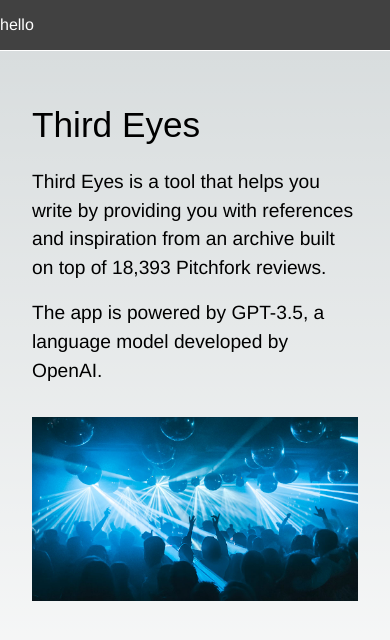
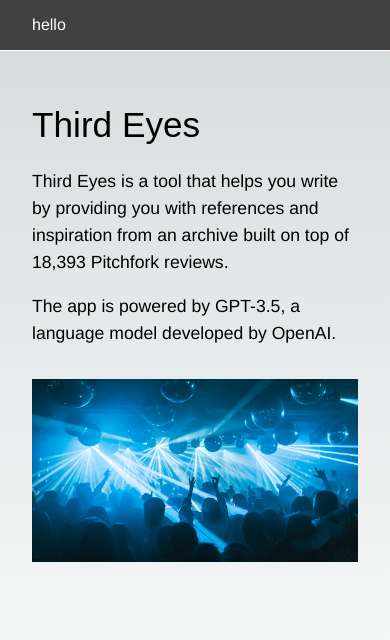
Before and after one commit to mechaneyes/aframe, a Next.js app: page / in a window 390 px wide. Shown: the top 640 px of the page. Built offline with nearby package versions, Linux system fonts and the light colour scheme; a web font is replaced by a local one.

Commit message:
breakpoints mixin + <p> styling + form padding
+ added mixin to handle breakpoints

```diff
--- /dev/null
+++ b/app/styles/_mixins.scss
@@ -0,0 +1,26 @@
+$breakpoints: (
+  "xsmall": 480px,
+  "small": 767px,
+  "medium": 992px,
+  "large": 1200px,
+) !default;
+
+/// Mixin to manage responsive breakpoints
+/// @author Kitty Giraudel
+/// @param {String} $breakpoint - Breakpoint name
+/// @require $breakpoints
+@mixin bp($breakpoint) {
+  // If the key exists in the map
+  @if map-has-key($breakpoints, $breakpoint) {
+    // Prints a media query based on the value
+    @media (min-width: map-get($breakpoints, $breakpoint)) {
+      @content;
+    }
+  }
+
+  // If the key doesn't exist in the map
+  @else {
+    @warn "Unfortunately, no value could be retrieved from `#{$breakpoint}`. "
+          + "Available breakpoints are: #{map-keys($breakpoints)}.";
+  }
+}
--- a/app/styles/styles.scss
+++ b/app/styles/styles.scss
@@ -1,5 +1,6 @@
 @import 'https://use.typekit.net/amb7lhn.css';
 @import './typography';
+@import 'mixins';
 
 :root {
   --prompt-form-height: auto;
@@ -26,7 +27,8 @@
   p {
     margin: 0 0 1rem 0;
     // font-weight: 100;
-    font-size: 1.2rem;
+    font-size: 1.1rem;
+    line-height: 1.7rem;
   }
 
 //   .image {
@@ -64,6 +66,13 @@
         width: 100%;
         max-width: 650px;
         margin: auto;
+        padding: 0 2rem;
+
+        @media (min-width: 720px) {
+            padding: 0;
+        }
+
+
     }
 
     &__input {
@@ -133,7 +142,7 @@
     }
 
     &__reference {
-      font-size: 0.85rem;
+      font-size: 1rem;
       color: #9e9e9e;
       line-height: 1.5rem;
     }
```
